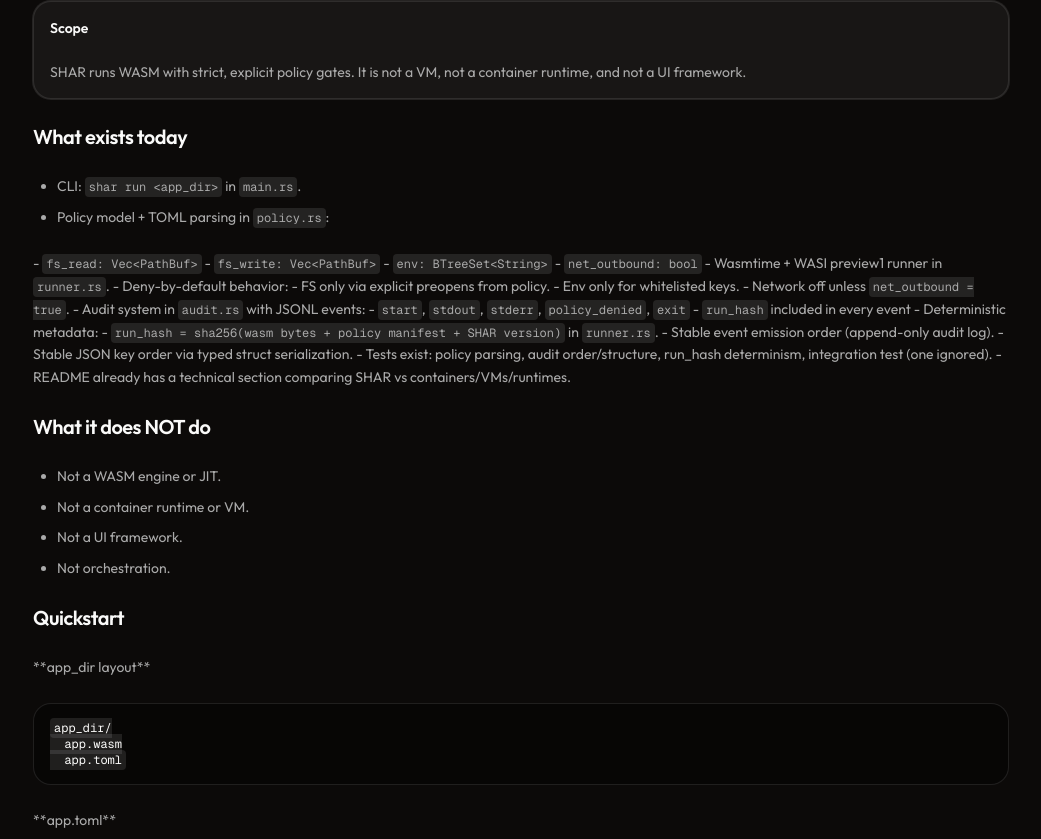
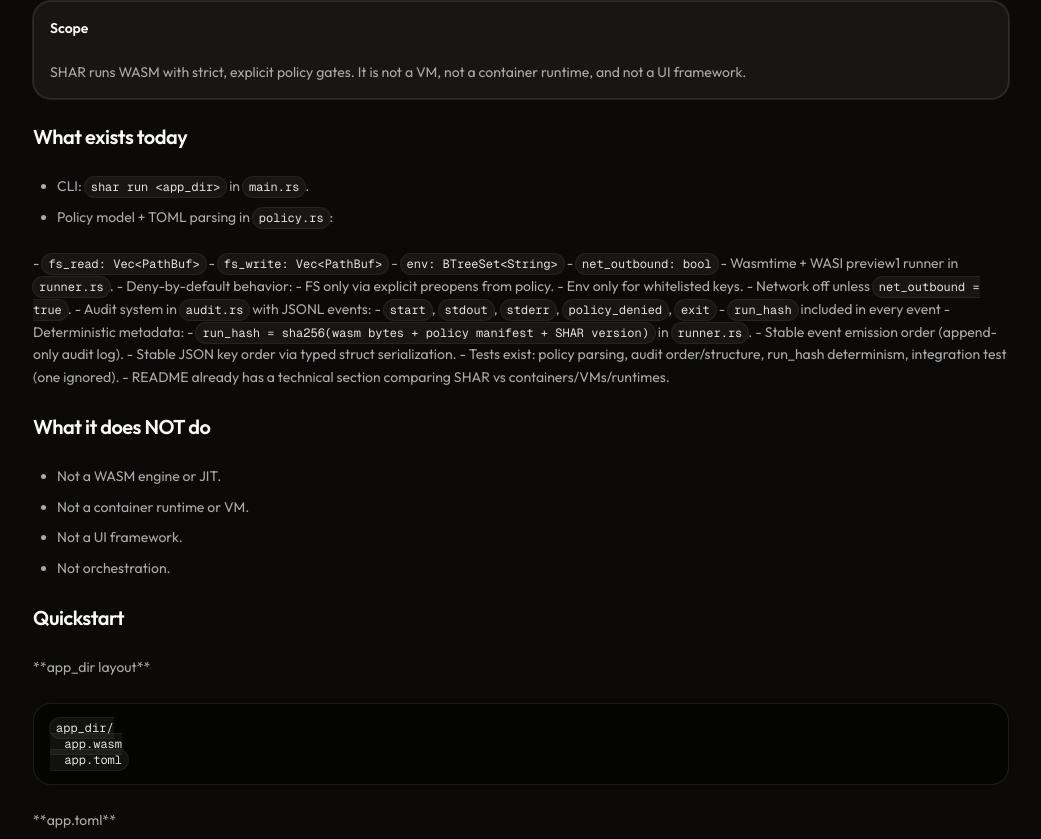
Before and after one commit to 0xXrer/myportfolio, a Next.js app: page /shar in a window 1280 px wide. Shown: the part 381-1220 px from the top of the page, without its empty margins (119-1160 px from the left). Built offline with nearby package versions, Linux system fonts and the light colour scheme.

Commit message:
Refine MDX code and bold styling

```diff
--- a/components/mdx.tsx
+++ b/components/mdx.tsx
@@ -67,10 +67,18 @@ const mdxComponents = {
     <li className="leading-relaxed" {...props} />
   ),
   pre: (props: React.HTMLAttributes<HTMLPreElement>) => (
-    <pre className="rounded-xl border border-white/10 bg-black/40 p-4 text-xs text-foreground overflow-x-auto" {...props} />
+    <pre className="overflow-x-auto rounded-xl border border-white/10 bg-black/60 p-4 text-xs text-[#d6d6d6]" {...props} />
   ),
-  code: (props: React.HTMLAttributes<HTMLElement>) => (
-    <code className="rounded bg-white/10 px-1 py-0.5 font-mono text-xs" {...props} />
+  code: ({ className, ...props }: React.HTMLAttributes<HTMLElement>) => {
+    const isBlock = className?.includes("language-")
+    const styles = isBlock
+      ? "font-mono text-[0.75rem] text-[#d6d6d6]"
+      : "rounded-md bg-white/5 px-1.5 py-0.5 font-mono text-[0.75rem] text-[#e2e2e2] ring-1 ring-white/10"
+
+    return <code className={[styles, className].filter(Boolean).join(" ")} {...props} />
+  },
+  strong: (props: React.HTMLAttributes<HTMLElement>) => (
+    <strong className="font-semibold text-foreground/90" {...props} />
   ),
   hr: () => <Separator className="my-6" />,
   Callout,
```
